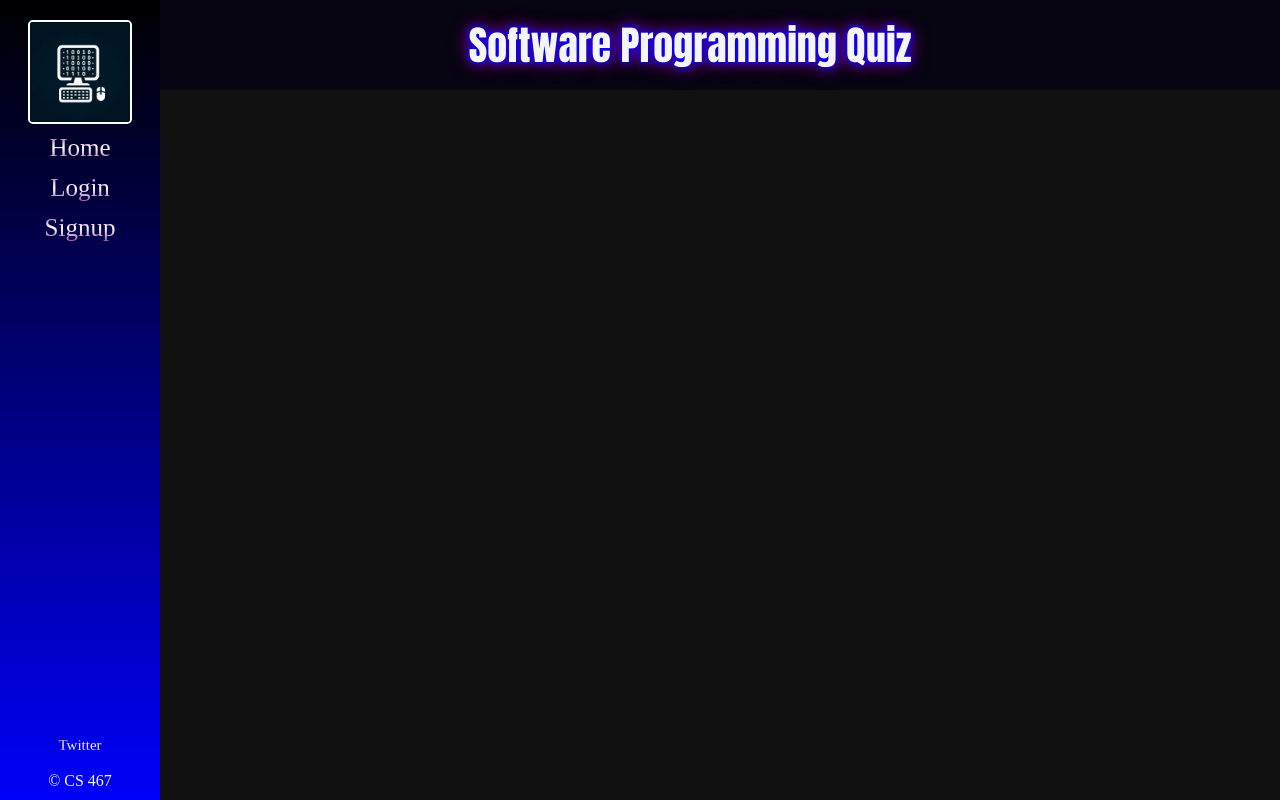
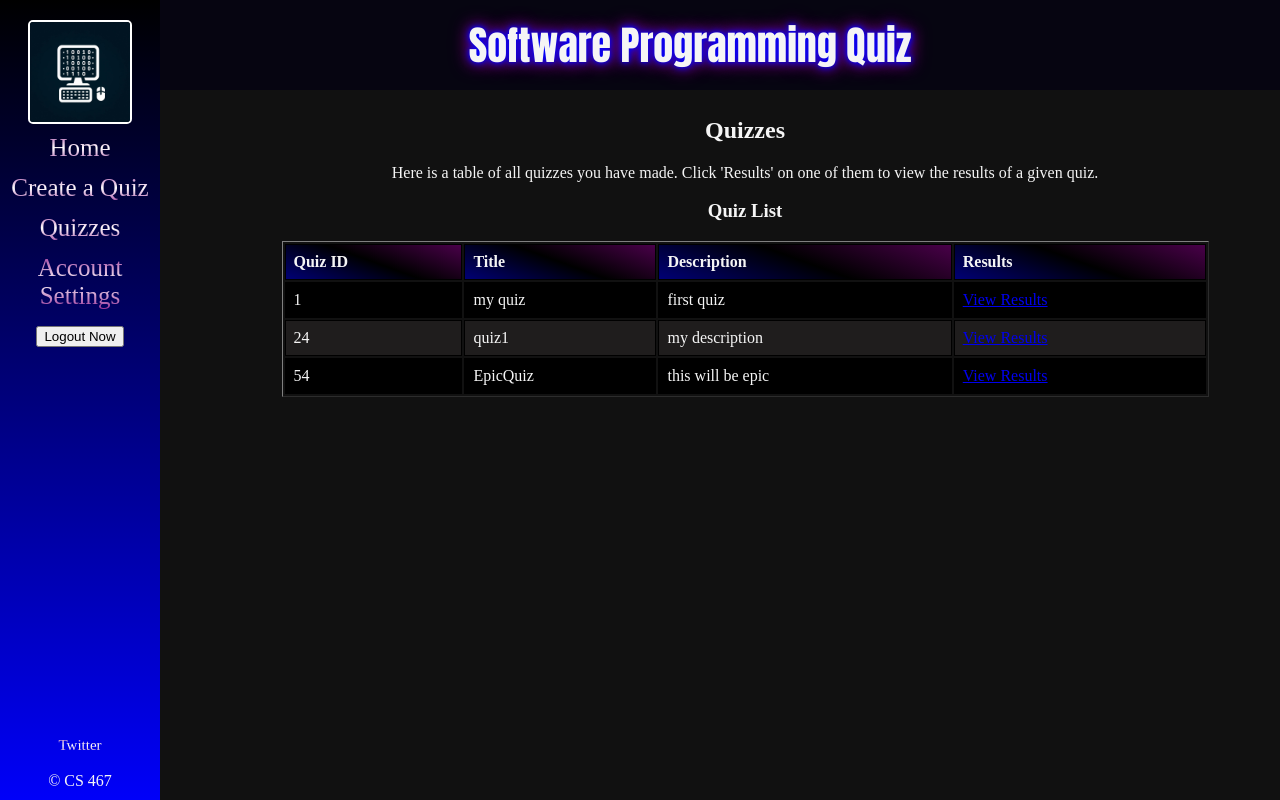
Before and after one commit to jgiggler/software-programming-quiz-frontend, a React (Vite) app in the folder quiz-frontend/: page /quizzes in a window 1280 px wide. Shown: the top 800 px of the page. Built offline with nearby package versions, Linux system fonts and the light colour scheme.

Commit message:
add results page

```diff
--- a/quiz-frontend/src/App.css
+++ b/quiz-frontend/src/App.css
@@ -80,3 +80,28 @@ h1 {
   background: rgb(6, 5, 17);
 
 }
+
+.table-container {
+  display: flex;
+  justify-content: center;
+  align-items: center;
+}
+th {
+  background: linear-gradient(200deg, rgb(73, 0, 73),black, rgb(0, 0, 117));
+}
+th, td {
+  border: 1px solid black;
+  padding: 8px;
+  text-align: left;
+}
+table {
+  width: 90%; /* Adjust the width as needed */
+}
+/* Alternating row colors */
+tr:nth-child(odd) {
+  background-color: black;
+}
+
+tr:nth-child(even) {
+  background-color: rgb(31, 29, 29);
+}
--- a/quiz-frontend/src/App.jsx
+++ b/quiz-frontend/src/App.jsx
@@ -8,9 +8,11 @@ import LoginPage from './pages/LoginPage';
 import CreateQuiz from './pages/CreateQuizPage';
 import SignUpPage from './pages/SignUpPage';
 import AccountPage from './pages/AccountPage';
+import QuizzesPage from './pages/QuizzesPage';
+import ResultsPage from './pages/ResultsPage';
 
 function App() {
-  const [employerID, setEmployerID] = useState(undefined)
+  const [employerID, setEmployerID] = useState(123)
 
   return (
     <>
@@ -27,6 +29,8 @@ function App() {
       <Route path='/create-quiz' element={<CreateQuiz employerID={employerID} setEmployerID={setEmployerID}/>}/>
       <Route path='/signup' element={<SignUpPage employerID={employerID} setEmployerID={setEmployerID}/>}/>
       <Route path='/account-settings' element={<AccountPage employerID={employerID} setEmployerID={setEmployerID}/>}/>
+      <Route path='/quizzes' element={<QuizzesPage employerID={employerID} setEmployerID={setEmployerID}/>}/>
+      <Route path="/results" element={<ResultsPage/>} />
     </Routes>
     </main>
 
--- a/quiz-frontend/src/components/Nav.jsx
+++ b/quiz-frontend/src/components/Nav.jsx
@@ -34,6 +34,7 @@ function Nav({employerID, setEmployerID}) {
 
                 <Link to="/">Home</Link>
                 <Link to="/create-quiz">Create a Quiz</Link>
+                <Link to="/quizzes">Quizzes</Link>
                 <Link to="/account-settings">Account Settings</Link>
 
                 <button className='logout' onClick={handleLogout}>Logout Now</button>
--- a/quiz-frontend/src/components/SignupTakenMessage.jsx
+++ b/quiz-frontend/src/components/SignupTakenMessage.jsx
@@ -1,7 +1,7 @@
 import React from 'react';
 
-function Taken({isCorrect, count}){
-    if (!isCorrect){
+function Taken({isCorrect}){
+    if (isCorrect == false){
     return <>
         <p className='message2'> Username already taken </p>
 
--- a/quiz-frontend/src/pages/LoginPage.jsx
+++ b/quiz-frontend/src/pages/LoginPage.jsx
@@ -34,6 +34,7 @@ function LoginPage({employerID, setEmployerID}) {
       navigateTo('/');
     }
     else {
+      setEmployerID(undefined)
       navigateTo('/login')
     }
     } catch (error)
@@ -41,6 +42,7 @@ function LoginPage({employerID, setEmployerID}) {
     }
   };
 
+  if (employerID == undefined){
     return (
         <>
     <div>
@@ -81,5 +83,6 @@ function LoginPage({employerID, setEmployerID}) {
         </>
     )
   }
+}
 
 export default LoginPage;
--- /dev/null
+++ b/quiz-frontend/src/pages/QuizzesPage.jsx
@@ -0,0 +1,81 @@
+import React, {useState} from 'react';
+import { useNavigate } from 'react-router-dom';
+import { Link } from 'react-router-dom';
+
+function QuizzesPage({employerID, setEmployerID}) {
+  const navigateTo = useNavigate();
+
+  const handleSubmit = async (e) => {
+    e.preventDefault();
+    console.log('Form submitted with:', formData);
+    try{
+      const response = await fetch('http://127.0.0.1:4546/quizzes', {method: 'POST',
+                                                  headers: {'Content-Type': 'application/json'},
+                                                  body: JSON.stringify(formData),});
+
+    const data = await response.json();
+    console.log(data.message)
+
+    if (response.status ===200){
+      setEmployerID(data.employer_id);
+      navigateTo('/');
+    }
+    else {
+      setEmployerID(undefined)
+      navigateTo('/login')
+    }
+    } catch (error)
+      {console.error('Login failed:', error);
+    }
+  };
+
+  const QuizResults = async (e) => {}
+
+  const data = {
+    message: "success, return all user quizzes",
+    quizzes: {
+      quiz_id: [1, 24, 54],
+      title: ["my quiz", "quiz1", "EpicQuiz"],
+      description: ["first quiz", "my description", "this will be epic"]
+    }
+  };
+  const { quizzes } = data;
+  const { quiz_id, title, description } = quizzes;
+  if (employerID != undefined){
+    return (
+    <>
+    <div>
+      <h2>Quizzes</h2>
+      <p>Here is a table of all quizzes you have made. Click 'Results' on one of them to view the results of a given quiz.</p>
+    </div>
+    <div>
+      <h3>Quiz List</h3>
+    <div  className='table-container'>
+      <table border="1">
+        <thead>
+          <tr>
+            <th>Quiz ID</th>
+            <th>Title</th>
+            <th>Description</th>
+            <th>Results</th>
+          </tr>
+        </thead>
+        <tbody>
+          {quiz_id.map((id, index) => (
+            <tr key={id}>
+              <td>{id}</td>
+              <td>{title[index]}</td>
+              <td>{description[index]}</td>
+              <td><Link to={`/results?quiz_id=${id}&employer_id=${employerID}`}>View Results</Link></td>
+            </tr>
+          ))}
+        </tbody>
+      </table>
+    </div>
+    </div>
+    </>
+    )
+  }
+}
+
+export default QuizzesPage;
--- /dev/null
+++ b/quiz-frontend/src/pages/ResultsPage.jsx
@@ -0,0 +1,41 @@
+import React from 'react';
+import { useLocation } from 'react-router-dom';
+
+const resultsData = {
+    message: "success",
+    candidate_email: ["abc@gmail.com", "xyz@hotmail.com"],
+    grades: [0.95, 0.85]
+  };
+
+const ResultsPage = () => {
+  const query = new URLSearchParams(useLocation().search);
+  const quizId = query.get('quiz_id');
+  const employerId = query.get('employer_id');
+
+  const { candidate_email, grades } = resultsData;
+
+  return (
+    <div>
+      <h2>Results for Quiz {quizId}</h2>
+
+      <table border="1">
+        <thead>
+          <tr>
+            <th>Candidate Email</th>
+            <th>Grade</th>
+          </tr>
+        </thead>
+        <tbody>
+          {candidate_email.map((email, index) => (
+            <tr key={index}>
+              <td>{email}</td>
+              <td>{grades[index]}</td>
+            </tr>
+          ))}
+        </tbody>
+      </table>
+    </div>
+  );
+};
+
+export default ResultsPage;
--- a/quiz-frontend/src/pages/SignUpPage.jsx
+++ b/quiz-frontend/src/pages/SignUpPage.jsx
@@ -49,11 +49,13 @@ function SignUpPage({employerID, setEmployerID}) {
 
     if (data.message === "Username already in use"){
       setisCorrect(false)
+      setEmployerID(undefined)
       navigateTo('/signup')
     }
     else {
       setisCorrect(true)
-      navigateTo('/Home')
+      setEmployerID(data.employer_id)
+      navigateTo('/')
     }
     } catch (error)
       {console.error('Login failed:', error);
@@ -62,8 +64,7 @@ function SignUpPage({employerID, setEmployerID}) {
 
   };
 
-
-
+  if (employerID == undefined){
     return (
         <>
     <div>
@@ -110,6 +111,7 @@ function SignUpPage({employerID, setEmployerID}) {
 
         </>
     )
+  }
 }
 
 export default SignUpPage;
```
